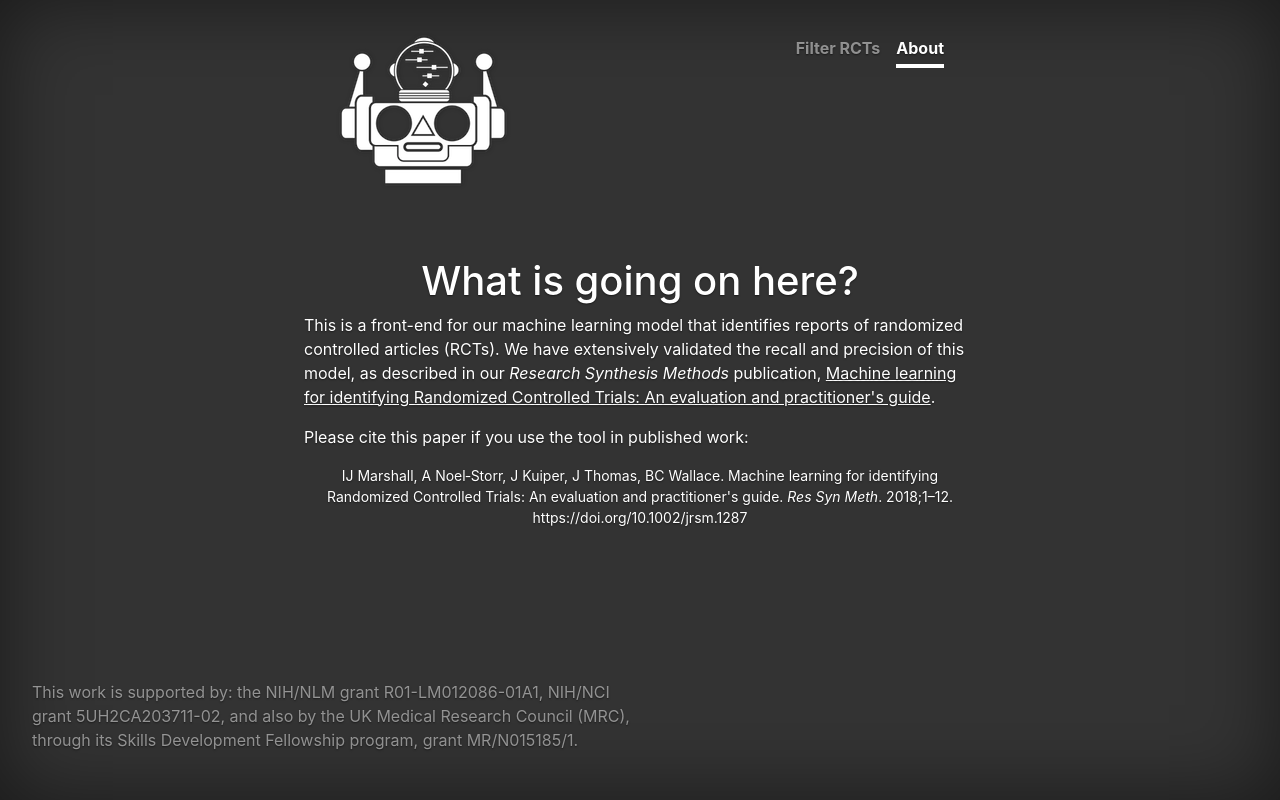
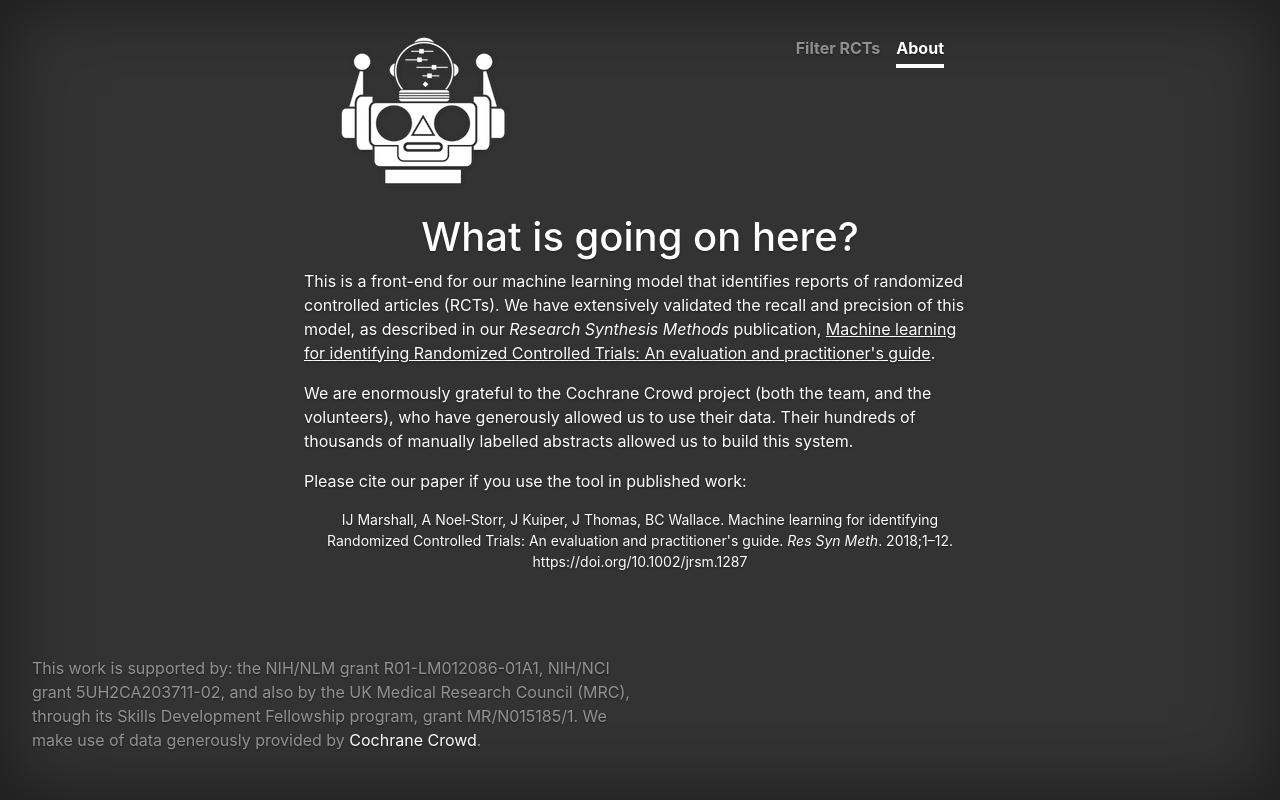
Before and after one commit to ijmarshall/robotsearch, a Flask app: page /about in a window 1280 px wide. Run offline with Flask 2, Linux system fonts and the light colour scheme; parts of the project's set-up code (start-up, migrations or seed data) failed here and were passed over; some libraries are stand-ins or nearby versions.

Commit message:
edits to acknowledgements

```diff
--- a/templates/about.html
+++ b/templates/about.html
@@ -37,7 +37,9 @@
 
             <p align="left">This is a front-end for our machine learning model that identifies reports of randomized controlled articles (RCTs). We have extensively validated the recall and precision of this model, as described in our <i>Research Synthesis Methods</i> publication, <a href="https://onlinelibrary.wiley.com/doi/abs/10.1002/jrsm.1287"><u>Machine learning for identifying Randomized Controlled Trials: An evaluation and practitioner's guide</u></a>.</p>
 
-            <p align="left">Please cite this paper if you use the tool in published work: </p>
+            <p align="left">We are enormously grateful to the <a href="http://crowd.cochrane.org/index.html">Cochrane Crowd</a> project (both the team, and the volunteers), who have generously allowed us to use their data. Their hundreds of thousands of manually labelled abstracts allowed us to build this system.</p>
+
+            <p align="left">Please cite our paper if you use the tool in published work: </p>
 
               <blockquote class="blockquote text-center" style="font-size:14px">
                  <p class="mb-0">
@@ -50,7 +52,7 @@
 
           <div class="mastfoot">
             <div class="inner">
-              <p align="left">This work is supported by: the NIH/NLM grant R01-LM012086-01A1, NIH/NCI grant 5UH2CA203711-02, and also by the UK Medical Research Council (MRC), through its Skills Development Fellowship program, grant MR/N015185/1.</p>
+              <p align="left">This work is supported by: the NIH/NLM grant R01-LM012086-01A1, NIH/NCI grant 5UH2CA203711-02, and also by the UK Medical Research Council (MRC), through its Skills Development Fellowship program, grant MR/N015185/1. We make use of data generously provided by <a href="http://crowd.cochrane.org/index.html">Cochrane Crowd</a>.</p>
             </div>
           </div>
 
--- a/templates/download_ready.html
+++ b/templates/download_ready.html
@@ -46,8 +46,7 @@
 
           <div class="mastfoot">
             <div class="inner">
-              <p align="left">This work is supported by: the NIH/NLM grant R01-LM012086-01A1, NIH/NCI grant 5UH2CA203711-02, and also by the UK Medical Research Council (MRC), through its Skills Development Fellowship program, grant MR/N015185/1.</p>
-            </div>
+              <p align="left">This work is supported by: the NIH/NLM grant R01-LM012086-01A1, NIH/NCI grant 5UH2CA203711-02, and also by the UK Medical Research Council (MRC), through its Skills Development Fellowship program, grant MR/N015185/1. We make use of data generously provided by <a href="http://crowd.cochrane.org/index.html">Cochrane Crowd</a>.</p>
           </div>
 
         </div>
--- a/templates/select_ris_to_upload.html
+++ b/templates/select_ris_to_upload.html
@@ -50,7 +50,7 @@
 
           <div class="mastfoot">
             <div class="inner">
-              <p align="left">This work is supported by: the NIH/NLM grant R01-LM012086-01A1, NIH/NCI grant 5UH2CA203711-02, and also by the UK Medical Research Council (MRC), through its Skills Development Fellowship program, grant MR/N015185/1.</p>
+              <p align="left">This work is supported by: the NIH/NLM grant R01-LM012086-01A1, NIH/NCI grant 5UH2CA203711-02, and also by the UK Medical Research Council (MRC), through its Skills Development Fellowship program, grant MR/N015185/1. We make use of data generously provided by <a href="http://crowd.cochrane.org/index.html">Cochrane Crowd</a>.</p>
             </div>
           </div>
 
```
